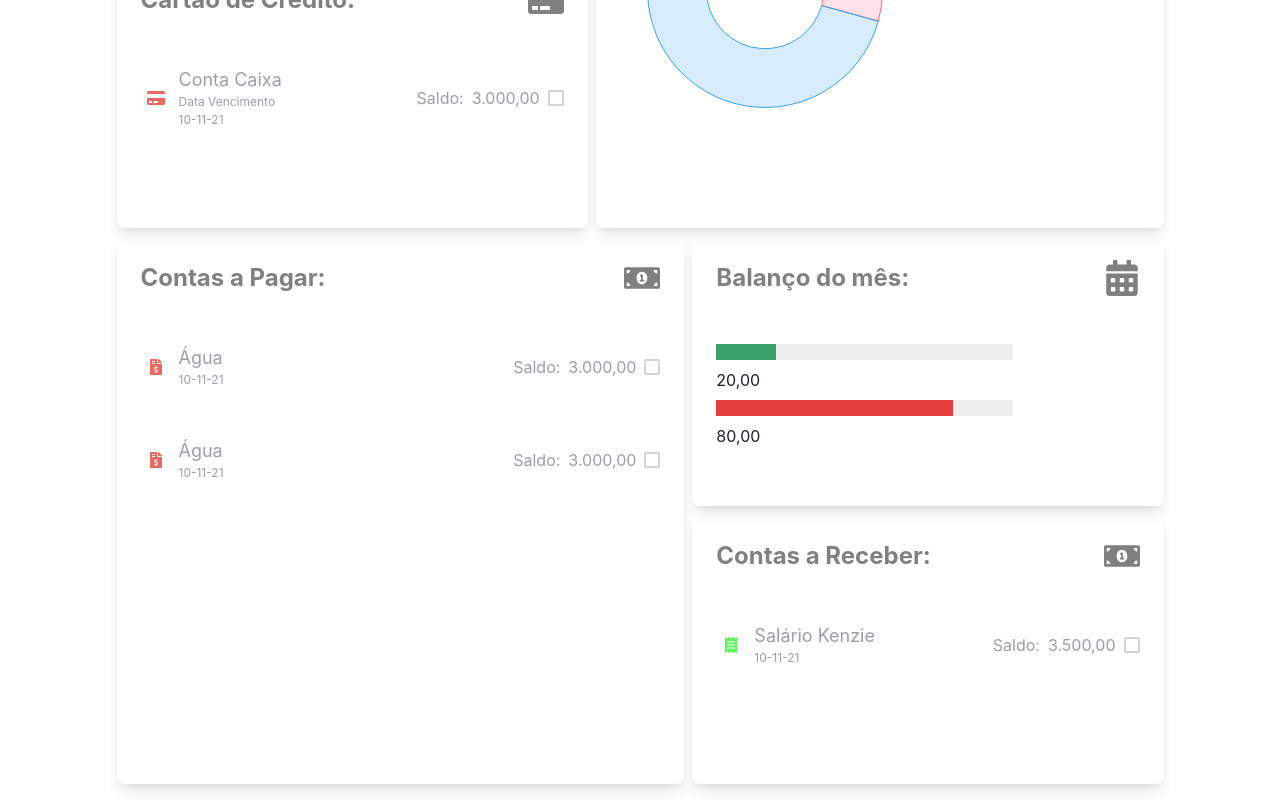
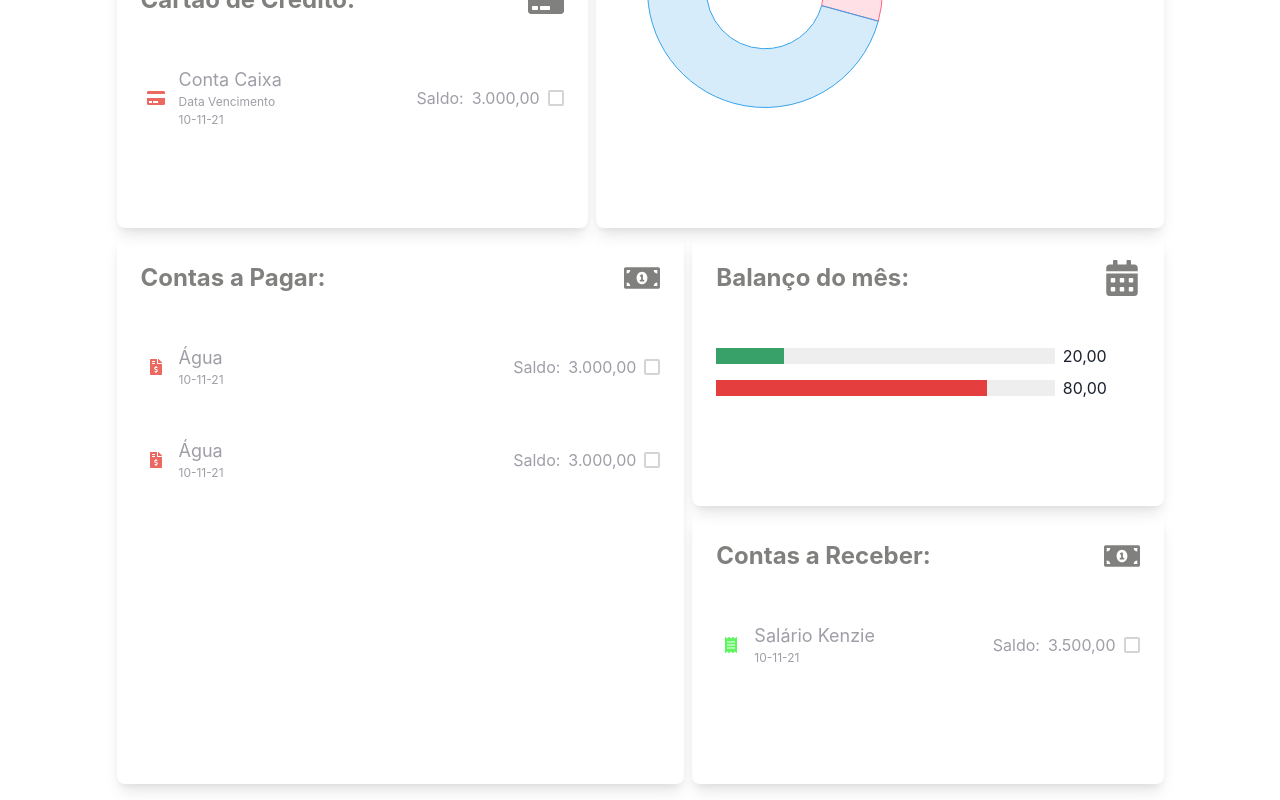
Before and after one commit to matheusblm/finan, a React (Create React App) app: page /dashboard in a window 1280 px wide. Shown: the part 680-1480 px from the top of the page. Built offline with nearby package versions, Linux system fonts and the light colour scheme.

Commit message:
style: posição da barra de progresso e texto

```diff
--- a/src/pages/Dashboard/index.js
+++ b/src/pages/Dashboard/index.js
@@ -188,8 +188,14 @@ const ProgressBar = () => {
                 <Icon as={FaCalendarAlt} fontSize={"4xl"} />
             </Flex>
             <Stack spacing={2}>
-                <Progress value={20} size="lg" colorScheme="green" w="70%" /> <Text as="span" w="30%">20,00</Text>
-                <Progress value={80} size="lg" colorScheme="red" w="70%" /> <Text as="span">80,00</Text>
+                <HStack>
+                    <Progress value={20} size="lg" colorScheme="green" w="80%" />
+                    <Text as="span">20,00</Text>
+                </HStack>
+                <HStack>
+                    <Progress value={80} size="lg" colorScheme="red" w="80%" />
+                    <Text as="span">80,00</Text>
+                </HStack>
             </Stack>
         </Stack >
     )
```
